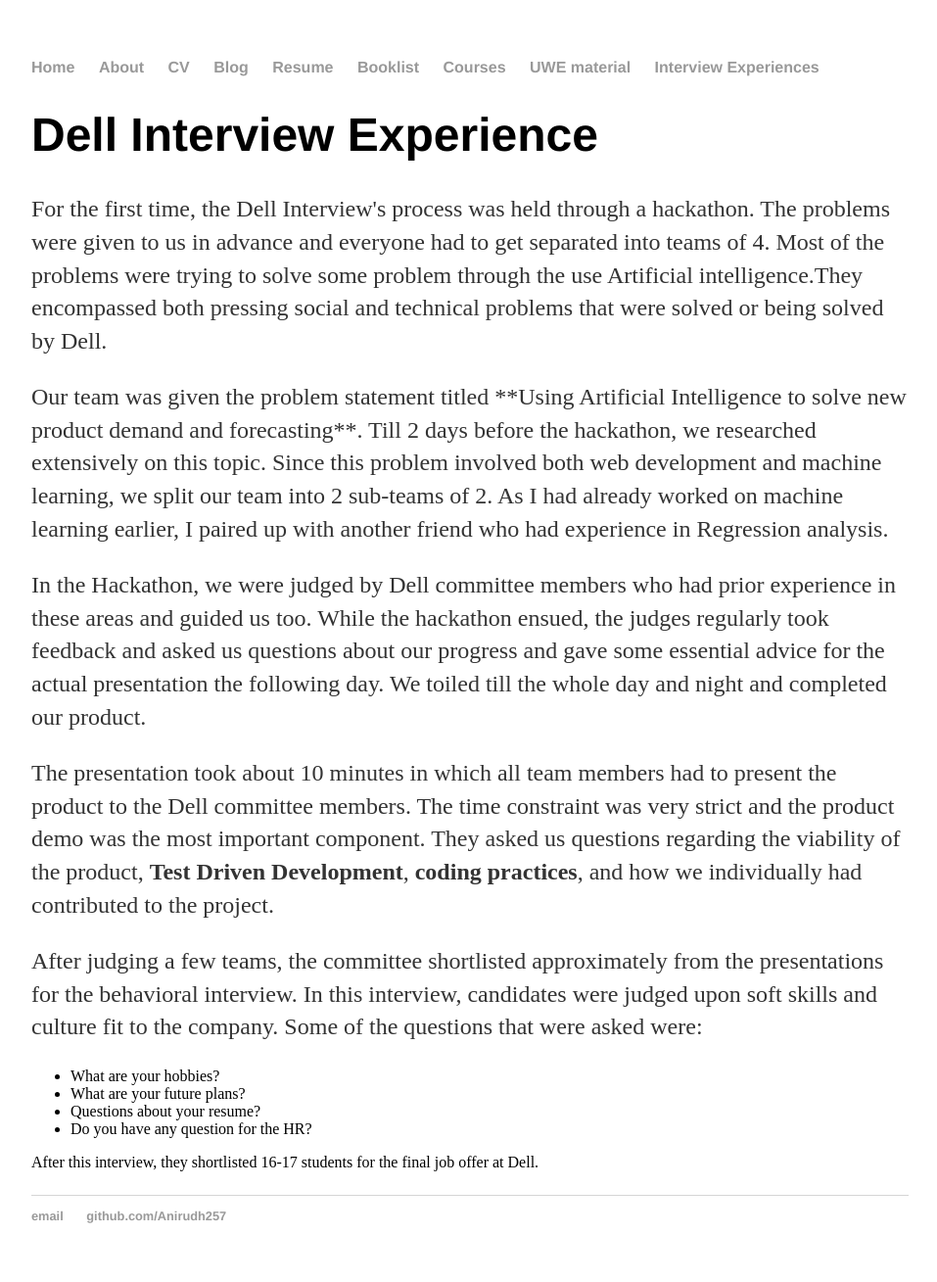
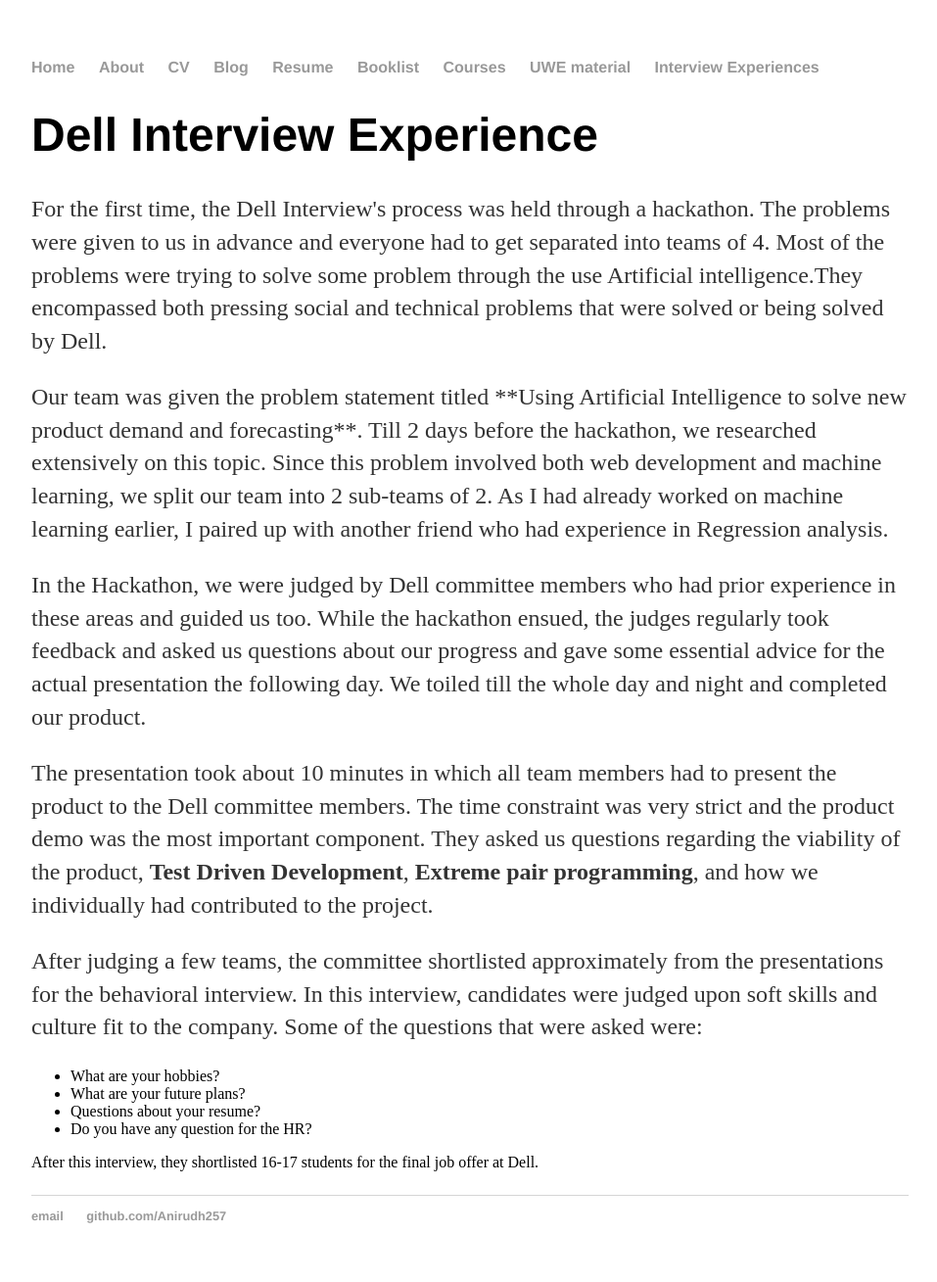
Before and after one commit to Anirudh257/Anirudh257.github.io, a Jekyll site: the page built from InterviewExperiences/index.html, in a window 1280 px wide. Shown: the whole page at 98% size, without its empty margins (160-1117 px from the left). Built offline with Jekyll 4.4.1, drawn with Linux system fonts in a browser that asks for light colours.

Commit message:
Update index.html

```diff
--- a/InterviewExperiences/index.html
+++ b/InterviewExperiences/index.html
@@ -18,8 +18,8 @@
 for the actual presentation the following day. We toiled till the whole day and night and completed our product.</p>
      <p>The presentation took about 10 minutes in which all team members had to present the product to the Dell committee members.
 The time constraint was very strict and the product demo was the most important component. They asked us questions regarding the
-viability of the product, <b>Test Driven Development</b>, <b>coding practices</b>, and how we individually had contributed to the
-project.</p>
+viability of the product, <b>Test Driven Development</b>, <b>Extreme pair programming</b>, and how we individually had contributed
+to the project.</p>
      <p>After judging a few teams, the committee shortlisted approximately from the presentations for the behavioral interview.
 In this interview, candidates were judged upon soft skills and culture fit to the company. Some of the questions that were asked were:
 <ul>
```
